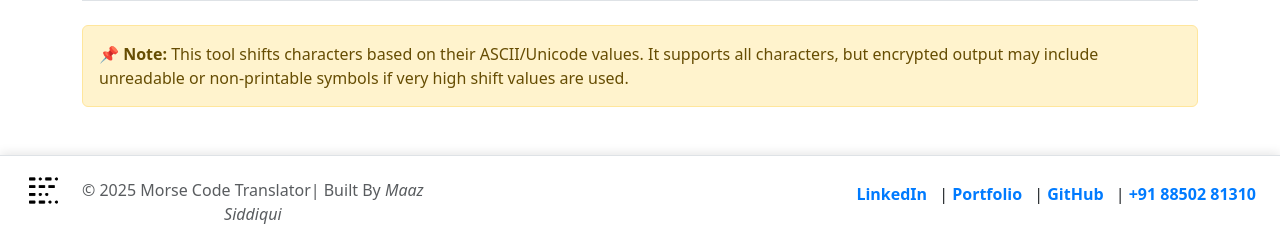
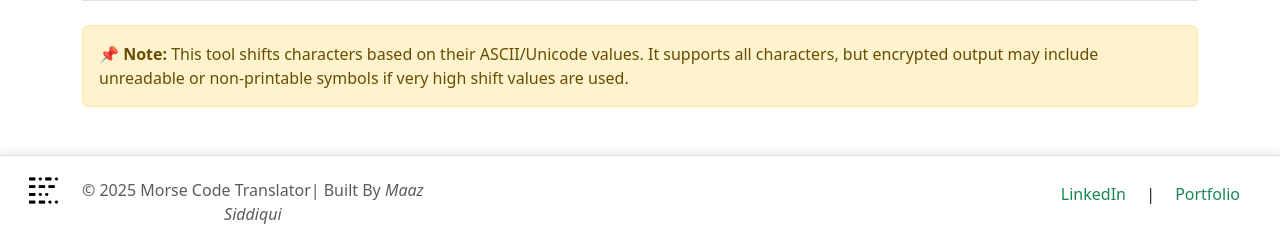
Before and after one commit to maazsiddiqui79/Morse-Code-Encoder-Decoder, a Flask app: page / in a window 1280 px wide. Shown: the part 3943-4178 px from the top of the page. Run offline with Flask 3, Linux system fonts and the light colour scheme.

Commit message:
Improved footer

```diff
--- a/api/templates/home_page.html
+++ b/api/templates/home_page.html
@@ -495,23 +495,8 @@
       >
     </div>
     <p>
-      <a
-        class="nav-link-footer me-2"
-        href="https://www.linkedin.com/in/siddiqui-maazzz/"
-        >LinkedIn</a
-      >
-      |
-      <a
-        class="nav-link-footer me-2"
-        href="https://the-maaz-portfolio.onrender.com/"
-        >Portfolio</a
-      >
-      |
-      <a class="nav-link-footer me-2" href="https://github.com/maazsiddiqui79"
-        >GitHub</a
-      >
-      |
-      <a class="nav-link-footer" href="tel:+918850281310">+91 88502 81310</a>
+      <a class="text-decoration-none m-3 text-success" href="https://www.linkedin.com/in/siddiqui-maazzz/">LinkedIn</a> |
+      <a class="text-decoration-none m-3 text-success" href="https://the-maaz-portfolio.onrender.com/">Portfolio</a>
     </p>
   </footer>
 </html>
```
Also changed, not shown: api/templates/morse_to_text.html (+3 -4 lines), api/templates/text_to_morse.html (+3 -4 lines), api/templates/txt_shifter.html (+3 -4 lines).
